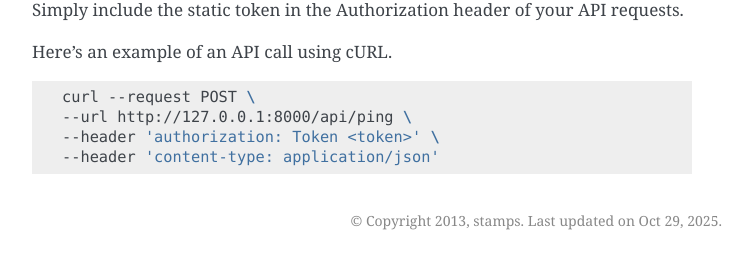
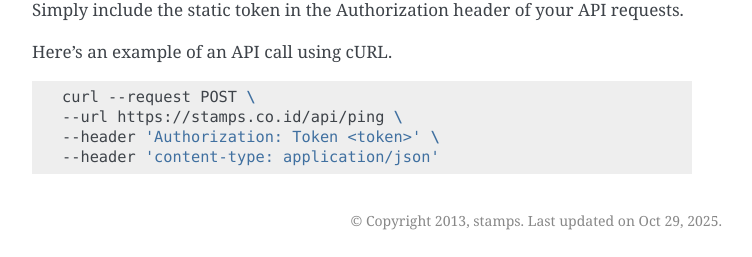
Before and after one commit to ui/stamps-api-docs, a Sphinx documentation site: the page built from source/token_api.rst, in a window 1280 px wide and 900 px high, scrolled down 1562 px. Shown: the part 640-897 px from the top of the window, without its empty margins (388-1140 px from the left). Built offline with Sphinx 7.4.7, drawn with Linux system fonts in a browser that asks for light colours; part of the change alters nothing that is shown.

Commit message:
update ping api endpoint

```diff
--- a/source/token_api.rst
+++ b/source/token_api.rst
@@ -118,6 +118,6 @@ Here's an example of an API call using cURL.
 .. code-block:: bash
 
     curl --request POST \
-    --url http://127.0.0.1:8000/api/ping \
-    --header 'authorization: Token <token>' \
+    --url https://stamps.co.id/api/ping \
+    --header 'Authorization: Token <token>' \
     --header 'content-type: application/json'
```
